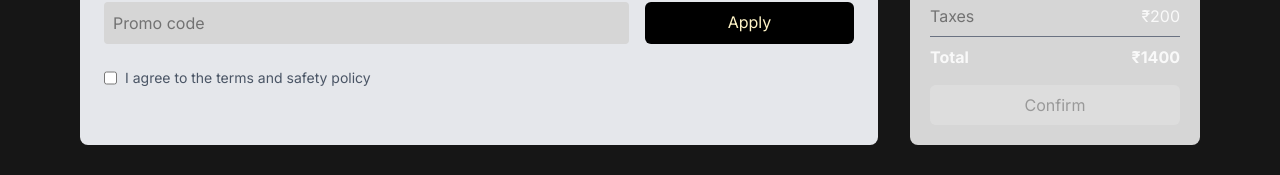
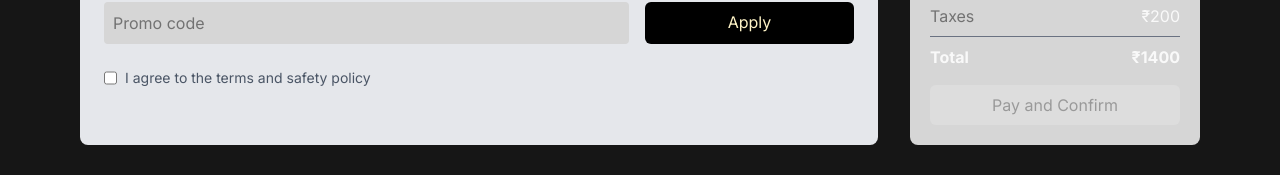
Before and after one commit to Rishiyaduwanshi/bookit, a Next.js app: page /checkout in a window 1280 px wide. Shown: the part 276-451 px from the top of the page. Built offline with nearby package versions, Linux system fonts and the light colour scheme; no server answers.

Commit message:
feat: enhance booking flow with improved state management and UI updates

```diff
--- a/src/app/confirm/page.jsx
+++ b/src/app/confirm/page.jsx
@@ -1,8 +1,10 @@
 'use client';
 
 import Link from 'next/link';
+import { useRouter } from 'next/router';
 
 const Confirm = () => {
+
   return (
     <div className="flex flex-col gap-4 px-4 sm:px-6 md:px-8 lg:px-12 xl:px-20 py-8 sm:py-12 md:py-16 lg:py-20 items-center">
       <svg
--- a/src/components/Cart.jsx
+++ b/src/components/Cart.jsx
@@ -1,21 +1,84 @@
 'use client';
 import useBookingStore from '@/store/booking.store';
 import useCartStore from '@/store/cart.store';
-import Link from 'next/link';
+import { useRouter } from 'next/navigation';
+import { useState } from 'react';
+import api from '@/api';
+import { useToast } from '@/context/toastContext';
 
 export default function ({ goTo = '', dateAndTimeSelected = '' }) {
-  const { price, taxes, discount, quantity, setQuantity, subTotal, total } =
-    useCartStore();
+  const {
+    price,
+    taxes,
+    discount,
+    quantity,
+    setQuantity,
+    subTotal,
+    total,
+    promocode,
+  } = useCartStore();
 
-  const { date, time } = useBookingStore();
+  const { date, time, slotId, name, email, experienceName } = useBookingStore();
+  const router = useRouter();
+  const { showError, showSuccess } = useToast();
+  const [isSubmitting, setIsSubmitting] = useState(false);
 
   function handleDecrement() {
     if (quantity > 1) return setQuantity(quantity - 1);
   }
 
+  async function handleConfirm(e) {
+    e.preventDefault();
+
+    if (goTo === '/confirm') {
+      if (!name || !email) {
+        showError('Please fill in your name and email');
+        return;
+      }
+      if (!slotId) {
+        showError('Please select a time slot');
+        return;
+      }
+
+      try {
+        setIsSubmitting(true);
+        const bookingData = {
+          name,
+          email,
+          slotId,
+          quantity,
+        };
+
+        if (promocode) {
+          bookingData.promocode = promocode;
+        }
+
+        const response = await api.post('/bookings', bookingData);
+        showSuccess(response.data.message || 'Booking confirmed successfully!');
+        router.push('/confirm', {
+          state: { bookingId: response.data.data._id },
+        });
+      } catch (error) {
+        showError(error.response?.data?.message || 'Failed to create booking');
+      } finally {
+        setIsSubmitting(false);
+      }
+    } else {
+      if (!(date && time)) return;
+      router.push(goTo);
+    }
+  }
+
   return (
     <dl className="cart w-full lg:flex-1 mb-auto hd-bg-tertiary p-4 sm:p-5 rounded-lg text-sm sm:text-base">
       <div className="top flex flex-col justify-center gap-2 w-full">
+        {experienceName && (
+          <div className="flex justify-between">
+            <dt>Experience</dt>
+            <dd>{experienceName}</dd>
+          </div>
+        )}
+
         <div className="flex justify-between">
           <dt>Starts at</dt>
           <dd>{price}</dd>
@@ -72,14 +135,25 @@ export default function ({ goTo = '', dateAndTimeSelected = '' }) {
         </div>
       </div>
       <div className="bottom">
-        <Link
+        <button
+          onClick={handleConfirm}
+          disabled={
+            isSubmitting ||
+            (goTo === '/confirm' && (!name || !email || !slotId))
+          }
           className={`confirm-btn text-center block rounded-md bg-amber-300 w-full mt-4 text-sm sm:text-base ${
-            !(date && time) && 'muted'
+            (!(date && time) ||
+              isSubmitting ||
+              (goTo === '/confirm' && (!name || !email || !slotId))) &&
+            'muted'
           }`}
-          href={goTo}
         >
-          Confirm
-        </Link>
+          {isSubmitting
+            ? 'Processing...'
+            : goTo === '/confirm'
+            ? 'Pay and Confirm'
+            : 'Confirm'}
+        </button>
       </div>
     </dl>
   );
--- a/src/components/Checkout.jsx
+++ b/src/components/Checkout.jsx
@@ -3,12 +3,14 @@ import api from '@/api';
 import { useCallback, useState } from 'react';
 import { useToast } from '@/context/toastContext';
 import useCartStore from '@/store/cart.store';
+import useBookingStore from '@/store/booking.store';
 
 const Checkout = () => {
   const [promocode, setPromocode] = useState('');
   const [isApplying, setIsApplying] = useState(false);
   const { showError, showSuccess, showWarning } = useToast();
   const { applyDiscount } = useCartStore();
+  const { name, email, setName, setEmail } = useBookingStore();
 
   const handleApplyPromo = useCallback(async () => {
     try {
@@ -21,7 +23,11 @@ const Checkout = () => {
         promocode,
       });
       showSuccess(resp.data.message);
-      applyDiscount(resp.data.data.discount);
+      applyDiscount(
+        resp.data.data.discount,
+        resp.data.data._id,
+        promocode
+      );
     } catch (error) {
       showError(error.response.data.message);
     } finally {
@@ -44,6 +50,8 @@ const Checkout = () => {
             id="name"
             placeholder="Your name"
             className="py-2 px-2 w-full  text-sm sm:text-base"
+            value={name}
+            onChange={(e) => setName(e.target.value)}
           />
         </div>
         <div className="flex flex-col flex-1 gap-1">
@@ -56,6 +64,8 @@ const Checkout = () => {
             className="py-2 px-2 w-full text-sm sm:text-base"
             placeholder="Your email"
             id="email"
+            value={email}
+            onChange={(e) => setEmail(e.target.value)}
           />
         </div>
       </div>
--- a/src/components/Details.jsx
+++ b/src/components/Details.jsx
@@ -6,7 +6,7 @@ import useBookingStore from '@/store/booking.store';
 const Details = ({ slots, name, desc, about }) => {
   const [selectedDate, setSelectedDate] = useState();
   const [selectedTime, setSelectedTime] = useState();
-  const { setDate, setTime } = useBookingStore();
+  const { setDate, setTime, setSlotId } = useBookingStore();
 
   const uniqueDates = useMemo(() => {
     const dates = [...new Set(slots.map((slot) => slot.date))];
@@ -46,6 +46,7 @@ const Details = ({ slots, name, desc, about }) => {
       ) {
         setSelectedTime(span.childNodes[0].textContent.trim());
         setTime(span.childNodes[0].textContent.trim());
+        setSlotId(slotId);
       }
     }
   }
--- a/src/store/booking.store.js
+++ b/src/store/booking.store.js
@@ -4,7 +4,10 @@ import { create } from 'zustand';
 const useBookingStore = create((set, get) => ({
   date: '',
   time: '',
-  slotId: ' ',
+  slotId: '',
+  name: '',
+  email: '',
+  experienceName: '',
 
   setDate: (dt) => {
     set({
@@ -19,7 +22,27 @@ const useBookingStore = create((set, get) => ({
   },
 
   setSlotId: (slotId) => {
+    set({
+      slotId,
+    });
+  },
 
+  setName: (name) => {
+    set({
+      name,
+    });
+  },
+
+  setEmail: (email) => {
+    set({
+      email,
+    });
+  },
+
+  setExperienceName: (experienceName) => {
+    set({
+      experienceName,
+    });
   },
 }));
 
--- a/src/store/cart.store.js
+++ b/src/store/cart.store.js
@@ -8,11 +8,13 @@ const useCartStore = create((set, get) => ({
   discount: 0,
   subTotal: 1200,
   total: 1400,
+  promocode: null,
+  promocodeId: null,
 
   setCart: (price, tax) => {
     const { discount, quantity } = get();
     const newSubtotal = price * quantity;
-    const newTotal = newSubtotal + tax - discount;
+    const newTotal = Math.max(0, newSubtotal + tax - discount);
     set({
       price: price,
       taxes: tax,
@@ -24,7 +26,7 @@ const useCartStore = create((set, get) => ({
   setQuantity: (qty) => {
     const { price, taxes, discount } = get();
     const newSubtotal = price * qty;
-    const newTotal = newSubtotal + taxes - discount;
+    const newTotal = Math.max(0, newSubtotal + taxes - discount);
     set({
       quantity: qty,
       subTotal: newSubtotal,
@@ -32,12 +34,17 @@ const useCartStore = create((set, get) => ({
     });
   },
 
-  applyDiscount: (discount) => {
+  applyDiscount: (discount, promocodeId, promocode) => {
     const { subTotal, taxes } = get();
-    const newTotal = subTotal + taxes - discount;
+    // Ensure discount doesn't make total negative
+    const maxDiscount = subTotal + taxes;
+    const validDiscount = Math.min(discount, maxDiscount);
+    const newTotal = Math.max(0, subTotal + taxes - validDiscount);
     set({
-      discount: discount,
+      discount: validDiscount,
       total: newTotal,
+      promocodeId: promocodeId,
+      promocode: promocode,
     });
   },
 }));
--- a/src/ui/DisplayDetails.jsx
+++ b/src/ui/DisplayDetails.jsx
@@ -6,12 +6,14 @@ import Image from 'next/image';
 import api from '../api';
 import { useToast } from '@/context/toastContext';
 import useCartStore from '@/store/cart.store';
+import useBookingStore from '@/store/booking.store';
 
 const DisplayDetails = ({ experienceId }) => {
   const [data, setData] = useState(null);
   const [isLoading, setIsLoading] = useState(true);
   const { showError } = useToast();
   const { setCart } = useCartStore();
+  const { setExperienceName } = useBookingStore();
 
   useEffect(() => {
     const fetchData = async () => {
@@ -19,6 +21,7 @@ const DisplayDetails = ({ experienceId }) => {
         const resp = await api.get(`/experiences/${experienceId}`);
         const data = resp.data.data;
         setCart(data?.price, data?.tax);
+        setExperienceName(data?.name);
         setData(data);
         setIsLoading(false);
       } catch (error) {
```
Also changed, not shown: 1 other file (tests, documents, lock files or other folders).
